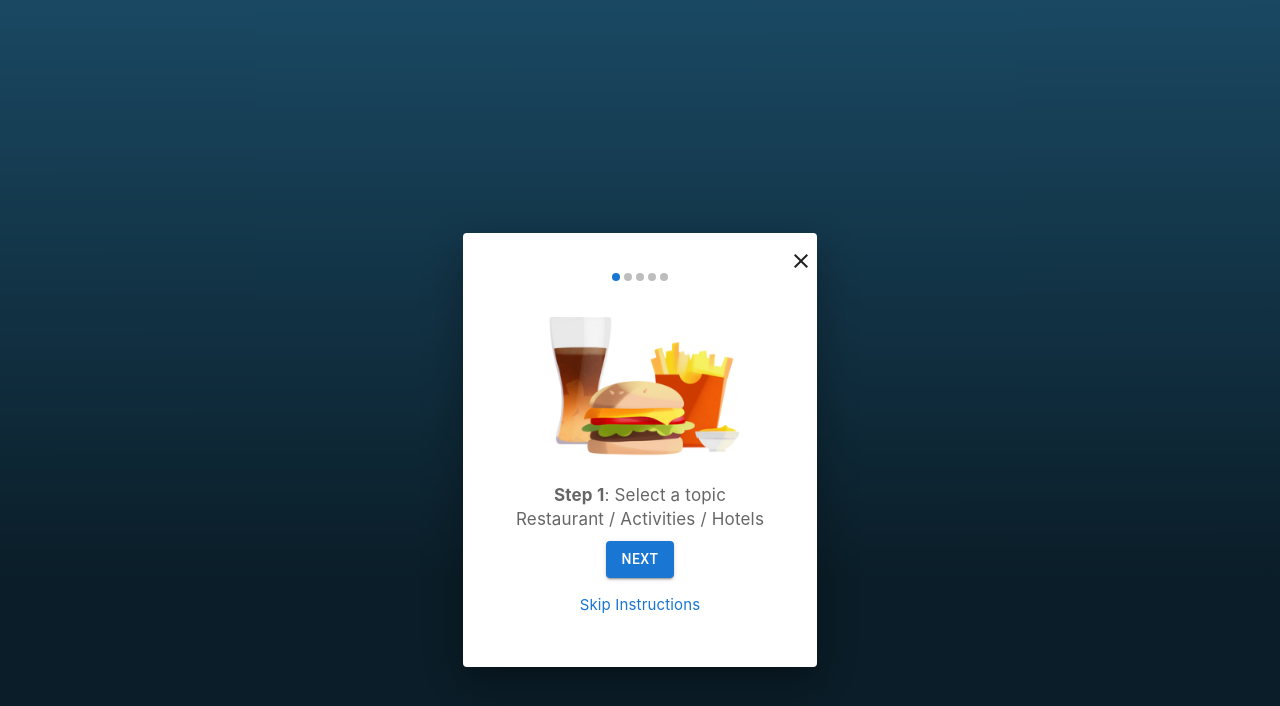
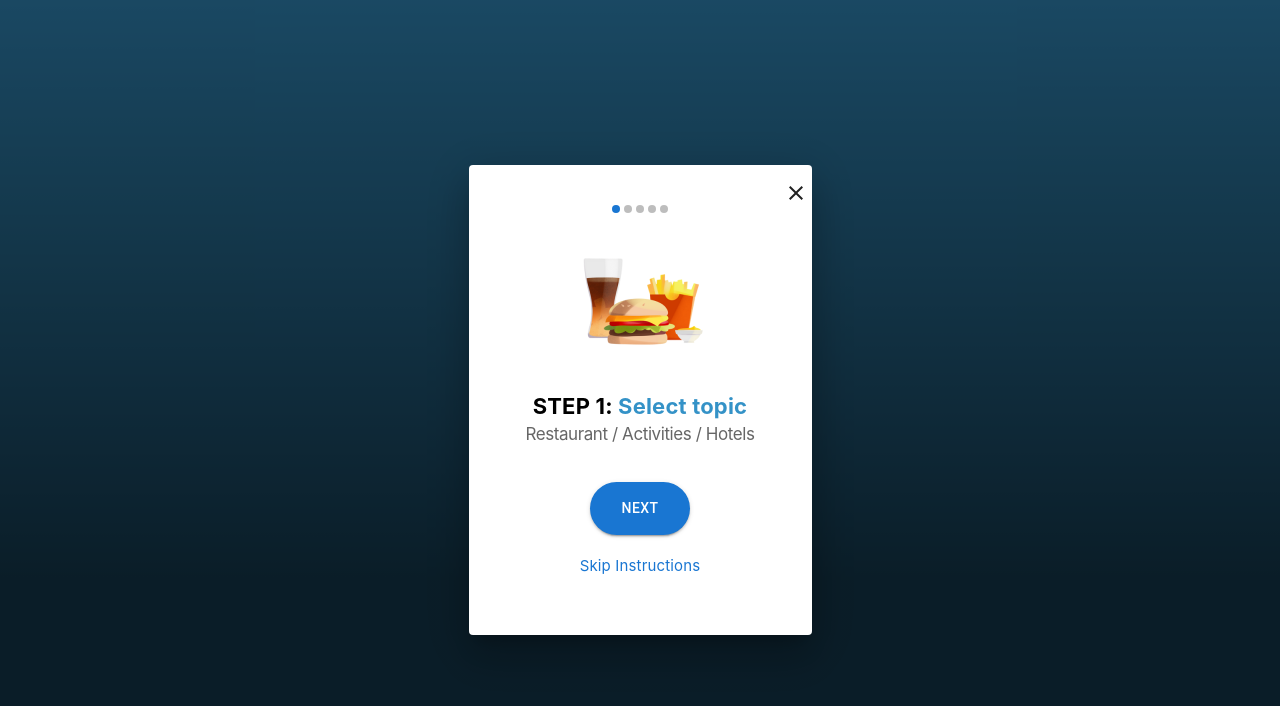
Before and after one commit to kesia-dev/where2visit, a React (Create React App) app in the folder frontend/: page /instructions in a window 1280 px wide. Shown: the top 706 px of the page. Built offline with nearby package versions, Linux system fonts and the light colour scheme.

Commit message:
modify to mirror figma diagrams

```diff
--- a/frontend/src/component/Instructions.js
+++ b/frontend/src/component/Instructions.js
@@ -13,20 +13,24 @@ const Instructions = () => {
 
   const steps = [
     {
-      content: '<strong>Step 1</strong>: Select a topic <br>Restaurant / Activities / Hotels',
-      image: './assets/food-combo.png',
+      content1: '<span style="color: black; font-size: 22px;font-weight: 700; font-family: inter">STEP 1: <span style="color: #3492C7; font-size: 22px; ;font-weight: 700; font-family: inter">Select topic</span>',
+      content2: '<span style="color: #00000099; font-size: 17px; ;font-weight: 400; font-family: inter; letter-spacing: -0.41px; line-height: 22px">Restaurant / Activities / Hotels</span>',
+      image1: './assets/food-combo.png',
     },
     {
-      content: '<strong>Step 2</strong>: Set Preferences <br>Select your preferences to filter and find the most suitable options for you and your group',
-      image: './assets/gray-box.png',
+      content1: '<span style="color: black; font-size: 22px;font-weight: 700; font-family: inter">STEP 2:</span> <span style="color: #3492C7; font-size: 22px; ;font-weight: 700; font-family: inter">Set Preferences</span> ',
+      content4: 'Select your preferences to filter and find the most suitable options for you and your group',
+      image2: "./assets/gray-box.png",
     },
     {
-      content: '<strong>Step 3</strong>: Share and Vote <br>Invite your friends to join and vote for the best choice',
-      image: './assets/online-ordering.png',
+      content1: '<span style="color: black; font-size: 22px;font-weight: 700; font-family: inter">STEP 3:</span> <span style="color: #3492C7; font-size: 22px; ;font-weight: 700; font-family: inter">Share and Vote</span> ',
+      content3: '<span><br>Invite your friends to join and vote for the best choice</span>',
+      image3: './assets/online-ordering.png',
     },
     {
-      content: '<strong>Step 4</strong>: View Poll Results <br>Once the votes are collected, see the final matches and enjoy!',
-      image: './assets/winner-cup.png',
+      content1: '<span style="color: black; font-size: 22px;font-weight: 700; font-family: inter"> Step 4:</span> <span style="color: #3492C7; font-size: 22px; ;font-weight: 700; font-family: inter"> View Poll Results </span>',
+      content2: 'Once the votes are collected, see the final matches and enjoy!',
+      image4: './assets/winner-cup.png',
     },
     {
       text2: 'Where2Visit',
@@ -107,33 +111,68 @@ const Instructions = () => {
 
             {/* Step Image and Content */}
             <Box display="flex" flexDirection="column" alignItems="center">
-              {step < 4 && <img src={steps[step].image} alt={`Step ${step + 1}`} style={{ maxWidth: '80%' }} />}
+              {step === 0 && <img src={steps[step].image1} alt={`Step ${step + 1}`} style={{ width: '153px', height: '115px', marginTop: '20px', marginBottom: '20px' }} />}
+              {step === 1 && <img src={steps[step].image2} alt={`Step ${step + 1}`} style={{ width: '194px', height: '55px', marginTop: '55px', marginBottom: '20px' }} />}
+              {step === 2 && <img src={steps[step].image3} alt={`Step ${step + 1}`} style={{ width: '167px', height: '127px', marginTop: '5px', marginBottom: '20px' }} />}
+              {step === 3 && <img src={steps[step].image4} alt={`Step ${step + 1}`} style={{ width: '153px', height: '153px', marginTop: '5px', marginBottom: '15px'  }} />}
               <Typography
                 variant="body2"
                 color="text.secondary"
-                dangerouslySetInnerHTML={{ __html: steps[step].content }}
+                dangerouslySetInnerHTML={{ __html: steps[step].content1 }}
                 align="center"
-                marginTop={'10px'}
+                marginTop={'15px'}
                 fontFamily={'Inter'}
                 fontWeight={400}
                 fontSize={'17px'}
+              />
+              <Typography
+                variant="body2"
+                color="text.secondary"
+                dangerouslySetInnerHTML={{ __html: steps[step].content2 }}
+                align="center"
+                fontFamily={'Inter'}
+                fontWeight={400}
+                fontSize={'17px'}
+              />
+              <Typography
+                variant="body2"
+                color="text.secondary"
+                dangerouslySetInnerHTML={{ __html: steps[step].content3 }}
+                align="center"
+                fontFamily={'Inter'}
+                fontWeight={400}
+                fontSize={'17px'}
+                lineHeight={'22px'}
+              />
+              <Typography
+                variant="body2"
+                color="text.secondary"
+                dangerouslySetInnerHTML={{ __html: steps[step].content4 }}
+                align="center"
+                fontFamily={'Inter'}
+                width={'278px'}
+                letterSpacing={'-0.41px'}
+                fontWeight={400}
+                fontSize={'17px'}
+                lineHeight={'22px'}
               />
             </Box>
 
             {/* Next Button */}
             {step < 4 && (
-              <div style={{ display: 'flex', justifyContent: 'center', marginTop: 10 }}>
-                <Button variant="contained" color="primary" onClick={handleNext}>
+              <div style={{ display: 'flex', justifyContent: 'center', marginTop: '35px' }}>
+              <Button variant="contained" color="primary" onClick={handleNext} style={{ borderRadius: '100px', width: '100px', height: '53px' }}>
                 Next
               </Button>
             </div>
+
             )}
 
             {/* Skip Instructions */}
-            {step < 4 && (
+            {step === 0 && (
   <Typography
     variant="body2"
-                sx={{ textAlign: 'center', marginTop: 2, cursor: 'pointer' }}
+    sx={{ textAlign: 'center', marginTop: '20px', cursor: 'pointer' }}
     onClick={handleSkip}
     fontSize={'15px'}
     fontFamily={'Inter'}
@@ -142,6 +181,7 @@ const Instructions = () => {
     Skip Instructions
   </Typography>
 )}
+
 
           {/* Display Shape and Text for Step 5 */}
 <Box display="flex" alignItems="center" justifyContent="center" sx={{ marginTop: '4vh' }}>
@@ -184,14 +224,14 @@ const Instructions = () => {
     </Box>
 
     {/* Create a plan button for Step 5 */}
-    <Button variant="contained" color="primary" onClick={handleNext} sx={{marginTop: '10vh', borderRadius: '100px', textTransform: 'none', width: '200px', height:'50.34px' }}>
+    <Button variant="contained" color="primary" onClick={handleNext} sx={{marginTop: '8vh', borderRadius: '100px', textTransform: 'none', width: '200px', height:'50.34px' }}>
       {steps[step].buttonLabel1}
     </Button>
 
     {/* Link label for Step 5 */}
     <Typography
       variant="body2"
-      sx={{ textAlign: 'center', marginTop: 1, cursor: 'pointer' }}
+      sx={{ textAlign: 'center', cursor: 'pointer', marginTop:'2vh' }}
       onClick={handleSkip}
       fontSize={'15px'}
       fontFamily={'Inter'}
--- a/frontend/src/component/JoinPlan.js
+++ b/frontend/src/component/JoinPlan.js
@@ -113,6 +113,7 @@ const JoinPlan = () => {
       width: "400px",
       marginRight: 'auto',
       marginLeft: 'auto',
+      marginTop: '30px'
     }} >
         <Typography
           variant="h4"
--- a/frontend/src/component/Navbar.js
+++ b/frontend/src/component/Navbar.js
@@ -85,7 +85,12 @@ const Navbar = () => {
           </Typography>
         </div>
         <div>
-          <Button color="inherit" sx={{ textTransform: 'none', marginLeft: '20px' }}>
+          <Button color="inherit" sx={{ textTransform: 'none', marginLeft: '20px', fontSize: '16px',fontFamily: 'Inter',
+              fontWeight: 600,
+              lineHeight: '21px',
+              letterSpacing: '-0.32px',
+              textAlign: 'Right',
+              display: 'block', }}>
             Login
           </Button>
           <Menu
--- a/frontend/src/component/PlanDetails.js
+++ b/frontend/src/component/PlanDetails.js
@@ -3,7 +3,7 @@ import { Card, CardContent, Typography } from '@mui/material';
 
 const PlanDetails = ({ planName, hostName, dateOfEvent, timeOfEvent, location }) => {
   return (
-    <Card elevation={0} sx={{ marginTop: '20px', alignItems: 'center', justifyContent: 'center', background: '#E9D8A3', color: 'black', width: '430px' }}>
+    <Card elevation={0} sx={{ marginTop: '20px', alignItems: 'center', justifyContent: 'center', background: '#E9D8A3', color: 'black', width: '400px' }}>
       <CardContent sx={{ display: 'flex', flexDirection: 'column', width: '100%' }}>
         <Typography variant="h6" gutterBottom sx={{ color: '#333', marginBottom: 2 }}>
           Plan Details
--- a/frontend/src/styling/HomePage.css
+++ b/frontend/src/styling/HomePage.css
@@ -1,6 +1,6 @@
 /* HomePage.css */
 .homePage-image {
-    max-width: 60%;
+    max-width: 100%;
     height: auto;
     display: block;
     margin-left: auto;
--- a/frontend/src/styling/Instructions.css
+++ b/frontend/src/styling/Instructions.css
@@ -4,20 +4,13 @@
   background: linear-gradient(179.94deg, rgba(0, 0, 0, 0) -0.4%, rgba(0, 0, 0, 0.6) 72.52%), linear-gradient(0deg, #3492C7, #3492C7);
 }
 
-.css-1t1j96h-MuiPaper-root-MuiDialog-paper::-webkit-scrollbar {
-  margin: 80px;
-  display: none;
-}
-
 .css-1t1j96h-MuiPaper-root-MuiDialog-paper {
   -ms-overflow-style: none;  /* IE and Edge */
   scrollbar-width: none;  /* Firefox */
-  margin: 80px;
+  height: 470px;
+  width: 343px;
 }
 
-.css-hz1bth-MuiDialog-container{
-  margin-top: 50px;
-}
 
 body {
   background: linear-gradient(179.94deg, rgba(0, 0, 0, 0) -0.4%, rgba(0, 0, 0, 0.6) 72.52%), linear-gradient(0deg, #3492C7, #3492C7);
```
Also changed, not shown: frontend/src/component/JoinComponents.js (+23 -15 lines). Lines whose indentation alone changed are shown as unchanged.
